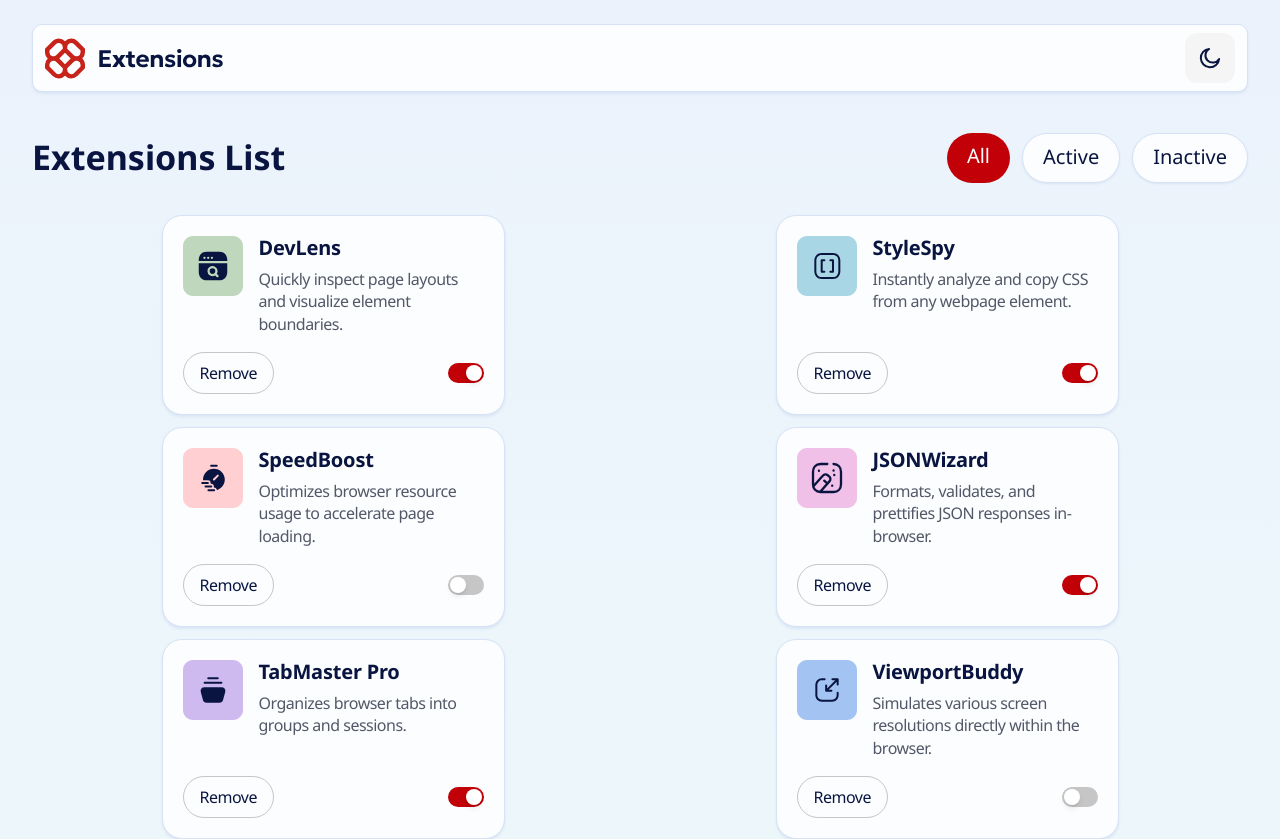
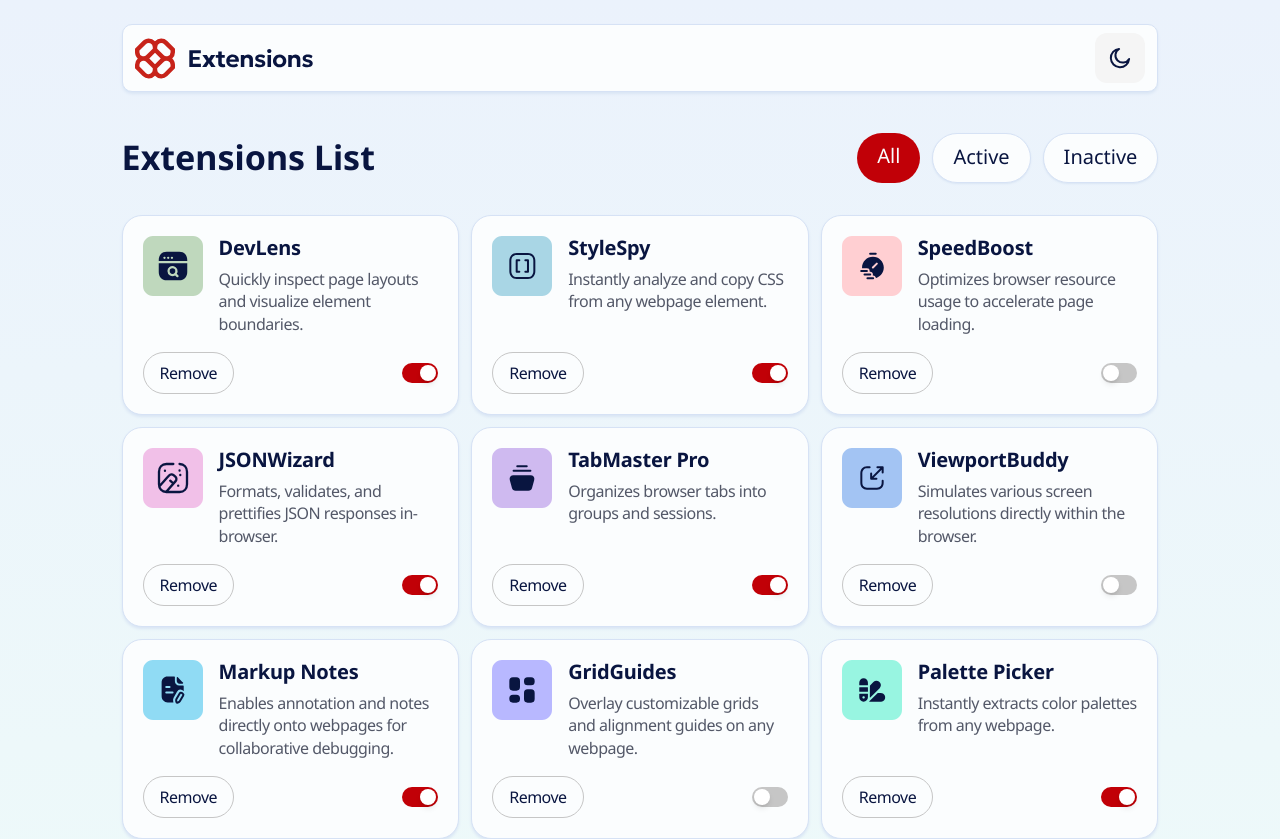
Before and after one commit to KarolinaMas/browser-extension-manager-react, a React (Vite) app: page / in a window 1280 px wide. Shown: the top 839 px of the page. Built offline with nearby package versions, Linux system fonts and the light colour scheme.

Commit message:
responsive device for big screens

```diff
--- a/src/App.jsx
+++ b/src/App.jsx
@@ -82,7 +82,7 @@ const App = () => {
 
   return (
     <div className="bg-gradient-to-b from-[#ebf2fc] to-[#eefbf9] px-4 pt-6 pb-16 dark:from-[#04091B] dark:to-[#091540] sm:px-8">
-      <header className="flex items-center bg-neutral-0 px-3 py-2 rounded-[10px] border-1 border-neutral-200 shadow-[0px_2px_3px_0px_rgba(217,229,244,1)] dark:bg-neutral-800  dark:shadow-none dark:border-none">
+      <header className="flex items-center bg-neutral-0 max-w-[81vw] mx-auto px-3 py-2 rounded-[10px] border-1 border-neutral-200 shadow-[0px_2px_3px_0px_rgba(217,229,244,1)] dark:bg-neutral-800  dark:shadow-none dark:border-none">
         <img
           src={isDarkMode ? logoDark : logoLight}
           alt="logo."
@@ -99,7 +99,7 @@ const App = () => {
           )}
         </button>
       </header>
-      <main>
+      <main className="max-w-[81vw] mx-auto">
         <section className="mt-10 mb-8 block place-items-center md:flex md:items-center">
           <h1 className="text-[34px] font-bold leading-[-1px] text-neutral-900 mb-6 dark:text-neutral-0 md:m-0">
             Extensions List
@@ -116,7 +116,7 @@ const App = () => {
             ))}
           </ul>
         </section>
-        <section className="grid grid-cols-1 gap-3 place-items-center md:grid-cols-2">
+        <section className="grid grid-cols-1 gap-3 place-items-center md:grid-cols-2 lg:grid-cols-3">
           {items.map((item) => (
             <UserContext.Provider
               value={[item.isActive, () => handleToggle(item.name)]}
--- a/src/components/ExtensionItem.jsx
+++ b/src/components/ExtensionItem.jsx
@@ -3,7 +3,7 @@ import ToggleSwitch from "./ToggleSwitch";
 
 const ExtensionItem = ({ logo, name, description, removeFunc }) => {
   return (
-    <div className="bg-neutral-0 p-5 rounded-[20px] max-w-[343px] min-h-[200px] flex flex-col justify-between border-1 border-neutral-200 shadow-[0px_2px_3px_0px_rgba(217,229,244,1)] dark:bg-neutral-800 dark:border-neutral-600 dark:shadow-none">
+    <div className="bg-neutral-0 p-5 rounded-[20px] max-w-[343px] min-h-[200px] flex flex-col justify-between border-1 border-neutral-200 shadow-[0px_2px_3px_0px_rgba(217,229,244,1)] dark:bg-neutral-800 dark:border-neutral-600 dark:shadow-none lg:max-w-[382px]">
       <div className="flex gap-4 align-top">
         <img
           src={logo.replace("./", "/")}
```
